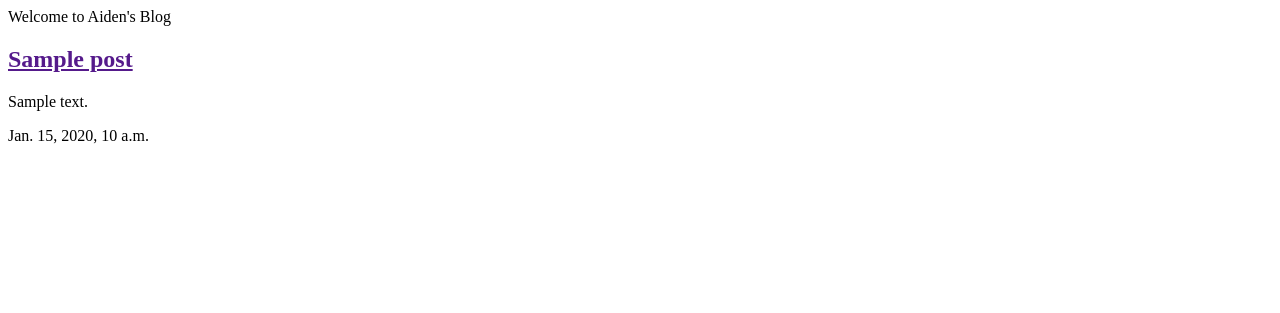
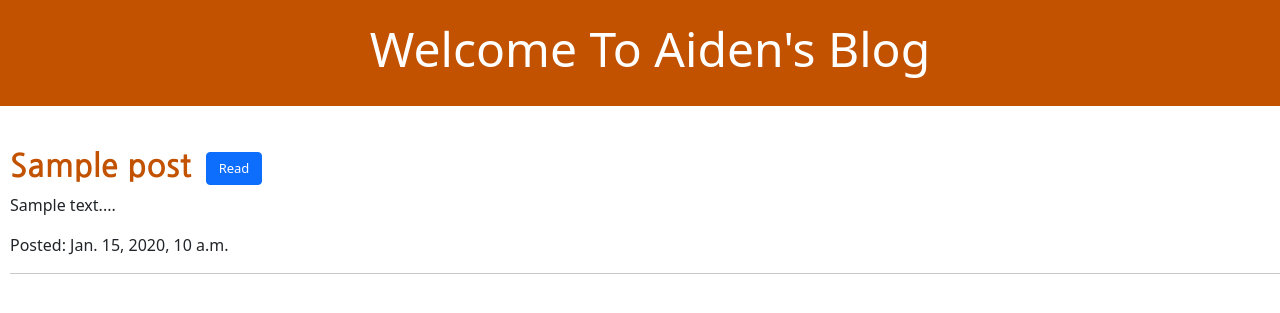
Before and after one commit to AidenForrest/my-first-blog, a Django app: page / in a window 1280 px wide. Shown: the top 313 px of the page. Run offline with Django 3.2, Linux system fonts and the light colour scheme; tables that the repository leaves empty hold one stand-in row (values such as "Sample post").

Commit message:
Added some styles

```diff
--- /dev/null
+++ b/blog/static/css/blog.css
@@ -0,0 +1,27 @@
+h1 a, h2 a {
+    color: #C25100;
+    font-family: 'Nanum Gothic', sans-serif ;
+    font-weight: 700;
+    text-decoration: none;
+}
+
+.page-header {
+    background-color: #C25100;
+    margin-top: 0;
+    margin-bottom: 40px;
+    padding: 20px 20px 20px 40px;
+    text-align: center;
+}
+
+.page-header h1,
+.page-header h1 a,
+.page-header h1 a:visited,
+.page-header h1 a:active {
+    color: #ffffff;
+    font-size: 36pt;
+    text-decoration: none;
+}
+
+.mainCont {
+    display: none;
+}
--- a/blog/templates/blog/post_list.html
+++ b/blog/templates/blog/post_list.html
@@ -1,23 +1,65 @@
+{% load static %}
 <!DOCTYPE html>
 <html>
     <head>
         <title>Aiden's Blog</title>
+        <link rel="stylesheet" href="https://cdn.jsdelivr.net/npm/bootstrap@5.1.3/dist/css/bootstrap.min.css" integrity="sha384-1BmE4kWBq78iYhFldvKuhfTAU6auU8tT94WrHftjDbrCEXSU1oBoqyl2QvZ6jIW3" crossorigin="anonymous">
+        <link rel="stylesheet" href="{% static 'css/blog.css' %}">
+        <link rel="preconnect" href="https://fonts.googleapis.com">
+        <link rel="preconnect" href="https://fonts.gstatic.com" crossorigin>
+        <link href="https://fonts.googleapis.com/css2?family=Bebas+Neue&family=Nanum+Gothic:wght@400;700;800&display=swap" rel="stylesheet">
     </head>
 <body>
 
-    <div>
-        <header>Welcome to Aiden's Blog</header>
-    </div>
+    <header class="page-header">
+        <div class="container">
+            <h1>Welcome To Aiden's Blog</h1>
+        </div>
+    </header>
 
-    <div>
+    <div style="padding-left: 10px;">
         {% for post in posts %}
-        <article>
-            <h2><a href="">{{ post.title }}</a></h2>
-            <p>{{ post.text|linebreaksbr }}</p>
-            <time>{{ post.published_date }}</time>
+        <article class="post">
+            <span>
+                <h2 style="display: inline-block;"><a href="" style="display: inline-block;">{{ post.title }}</a></h2>
+                <button type="button" class="btn btn-primary" style="display: inline-block; font-size: small; margin-left: 10px; margin-top: -8px;" id={{ forloop.counter }} onclick="openCont()">Read</button>
+            </span>
+            <div>
+                <span>
+                    <p id="tempCont{{ forloop.counter }}">{{ post.text|slice:":50" }}...</p>
+                </span>
+            </div>
+            <div class="mainCont" id="mainCont{{ forloop.counter }}">
+                <p>{{ post.text|linebreaksbr }}</p>
+            </div>
+            <time>Posted: {{ post.published_date }}</time>
+            <hr>
         </article>
         {% endfor %}
     </div>
 
 </body>
 </html>
+
+<script>
+    function openCont() {
+        let action = event.target.textContent
+        if (action == 'Read') {
+            let cont = document.getElementById('mainCont' + event.target.id)
+            cont.style.display = 'block'
+
+            let tempCont = document.getElementById('tempCont' + event.target.id)
+            tempCont.style.display = 'none'
+
+            event.target.textContent = 'Hide'
+        } else {
+            let cont = document.getElementById('mainCont' + event.target.id)
+            cont.style.display = 'none'
+
+            let tempCont = document.getElementById('tempCont' + event.target.id)
+            tempCont.style.display = 'block'
+
+            event.target.textContent = 'Read'
+        }
+    }
+</script>
--- a/requirements.txt
+++ b/requirements.txt
@@ -1 +1,2 @@
 Django~=3.2.10
+debugpy
```
